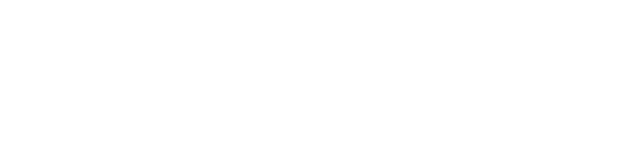
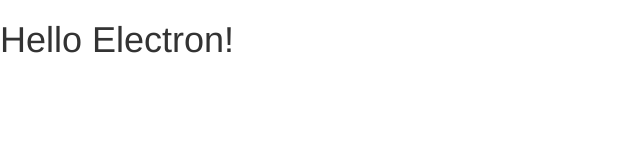
Before and after one commit to Augusta-Polyglot/electron-intro, an Electron app: page main.html in a window 800 px wide. Shown: the whole page, without its empty margins (0-640 px from the left). Drawn offline with nearby package versions, Linux system fonts and the light colour scheme; some packages are replaced by stand-ins of ours; a script that the page names is missing.

Commit message:
Hello Electron! We're ready to start!

```diff
--- a/browser_files/main.js
+++ b/browser_files/main.js
@@ -1,5 +1,5 @@
 var app = angular.module('editor',['ui.bootstrap']);
 
 app.controller('main',function($scope){
-
+  $scope.helloElectron = "Hello Electron!";
 });
--- a/main.html
+++ b/main.html
@@ -7,6 +7,6 @@
     <script src="browser_files/main.js"></script>
   </head>
   <body ng-controller="main">
-
+    <h1>{{helloElectron}}</h1>
   </body>
 </html>
```
